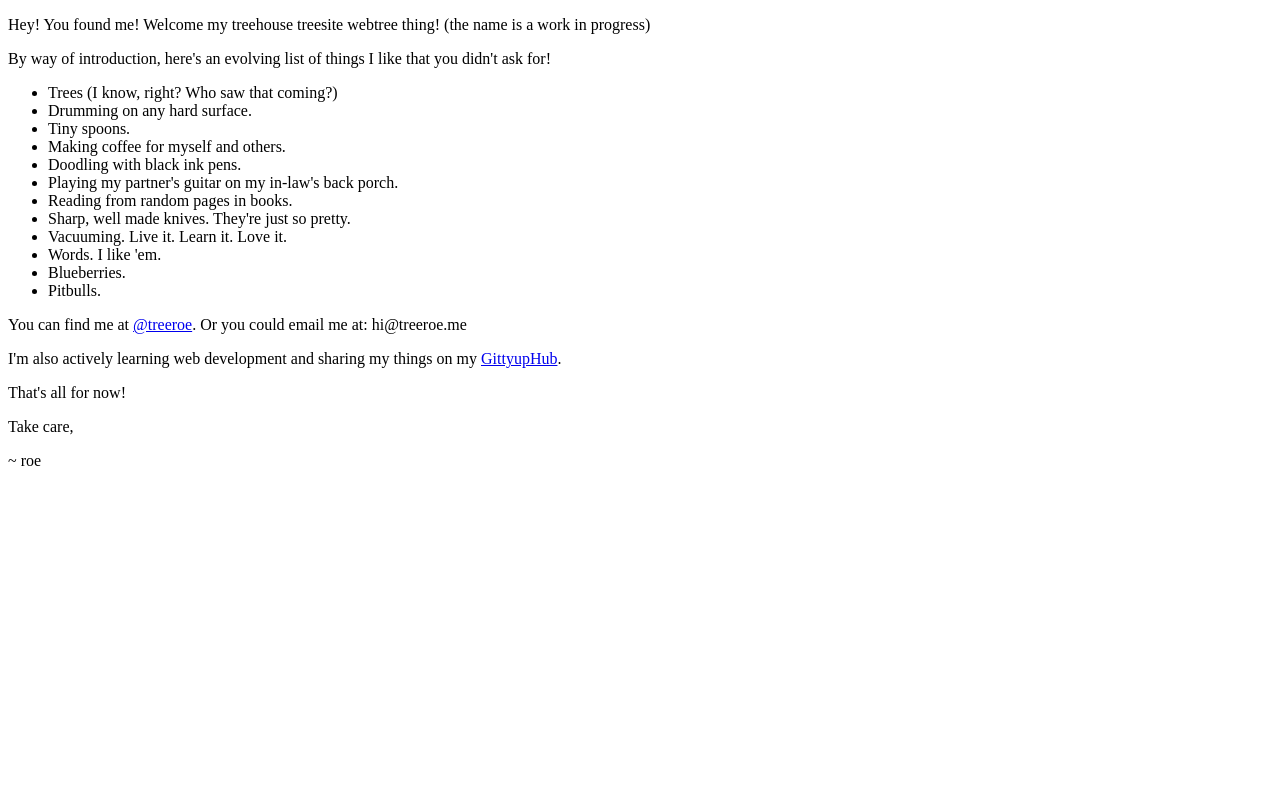
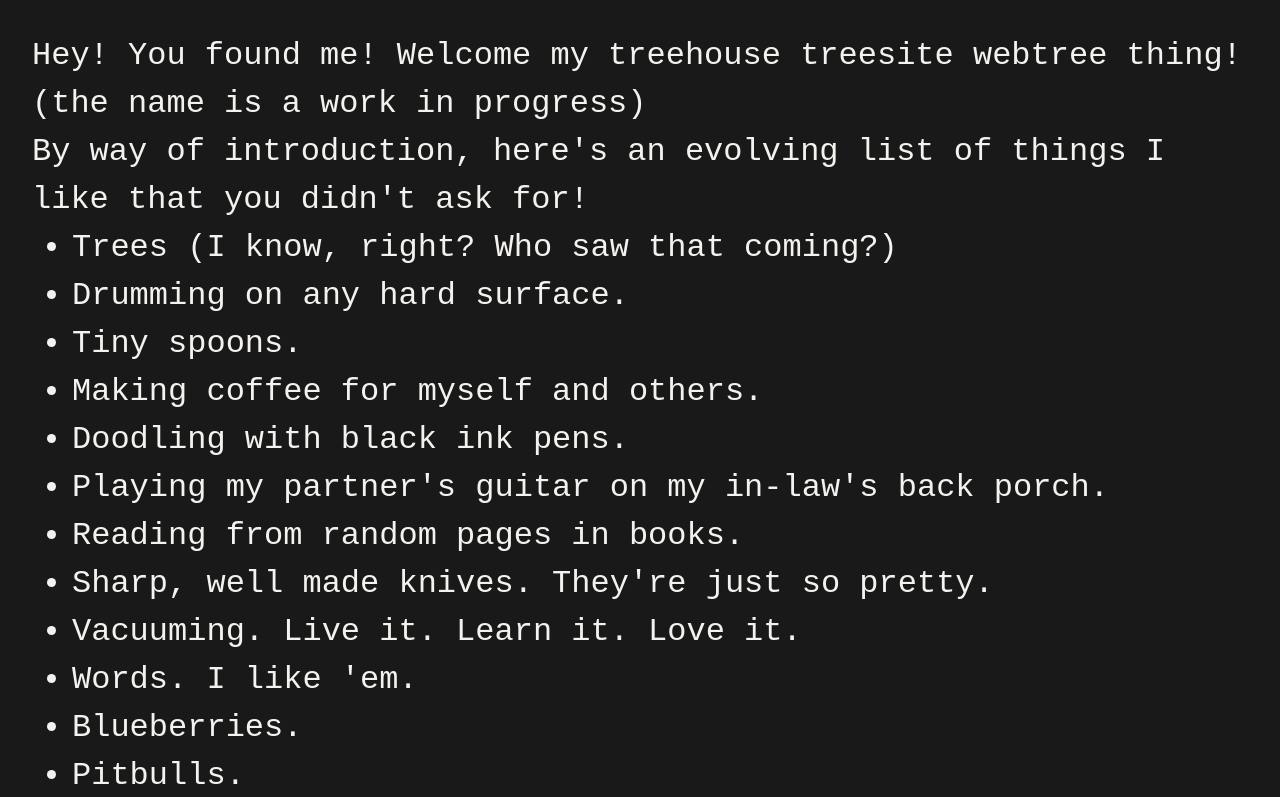
Before and after one commit to rfloarea/treeroe, a plain HTML site: page index.html in a window 1280 px wide. Shown: the top 797 px of the page. Drawn offline with Linux system fonts and the light colour scheme.

Commit message:
stylzzzz

```diff
--- a/index.html
+++ b/index.html
@@ -4,6 +4,7 @@
     <meta charset="UTF-8">
     <meta name="viewport" content="width=device-width, initial-scale=1.0">
     <title>treeroe.me</title>
+    <link rel="stylesheet" href="styles.css">
 </head>
 <body>
     <p>Hey! You found me! Welcome my treehouse treesite webtree thing! (the name is a work in progress)</p>
--- /dev/null
+++ b/styles.css
@@ -0,0 +1,32 @@
+/*
+  Josh's Custom CSS Reset
+  https://www.joshwcomeau.com/css/custom-css-reset/
+*/
+*, *::before, *::after {
+  box-sizing: border-box;
+}
+* {
+  margin: 0;
+}
+body {
+  line-height: 1.5;
+  -webkit-font-smoothing: antialiased;
+}
+img, picture, video, canvas, svg {
+  display: block;
+  max-width: 100%;
+}
+input, button, textarea, select {
+  font: inherit;
+}
+p, h1, h2, h3, h4, h5, h6 {
+  overflow-wrap: break-word;
+}
+
+body {
+  font-family: 'Courier New', Courier, monospace;
+  font-size: 2rem;
+  background-color: rgba(0, 0, 0, 0.902);
+  color: rgb(244, 242, 238);
+  margin: 2rem;
+}
```
